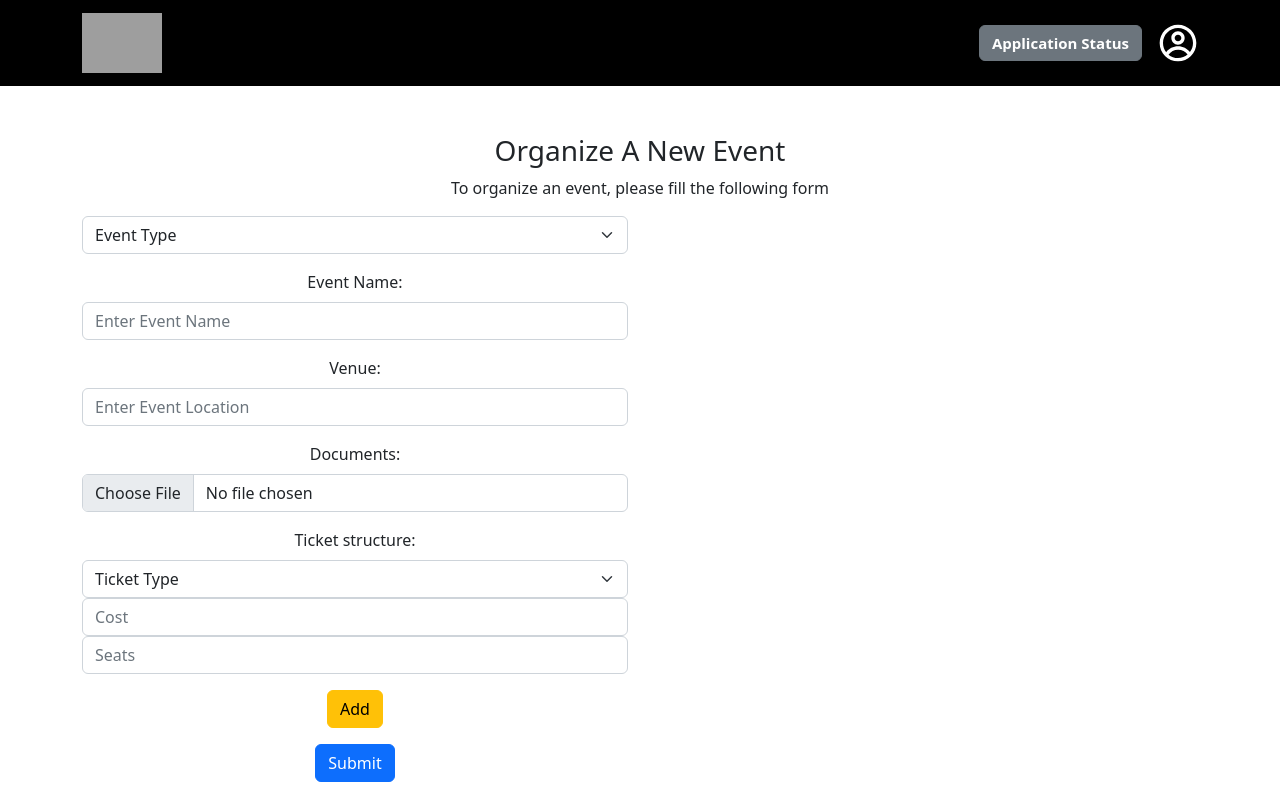
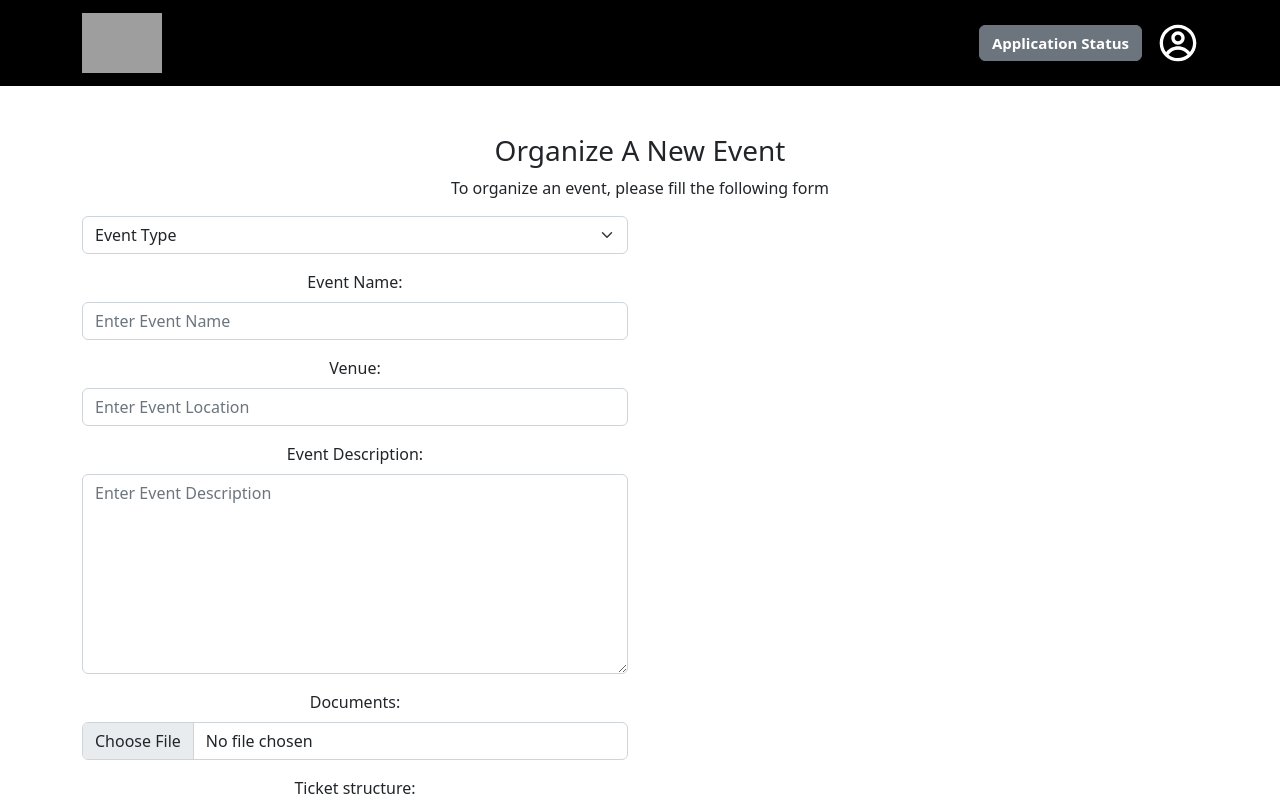
Before and after one commit to shantanussalvi/24_CodeinNode_Hackover3.0, a React (Create React App) app in the folder hackathon_frontend/: page /organize in a window 1280 px wide. Shown: the top 800 px of the page. Built offline with nearby package versions, Linux system fonts and the light colour scheme; grey boxes are pictures that could not be loaded.

Commit message:
organizer-commit

```diff
--- a/hackathon_frontend/src/Modules/Organizer.js
+++ b/hackathon_frontend/src/Modules/Organizer.js
@@ -65,6 +65,11 @@ const Organizer = () => {
                             </Form.Group>
 
                             <Form.Group className="mt-3" controlId="eventName">
+                                <Form.Label>Event Description: </Form.Label>
+                                <Form.Control as="textarea" placeholder="Enter Event Description" style={{height:"200px"}} />
+                            </Form.Group>
+
+                            <Form.Group className="mt-3" controlId="eventName">
                                 <Form.Label>Documents: </Form.Label>
                                 <Form.Control type="file" placeholder="Enter Event Location" />
                             </Form.Group>
```
